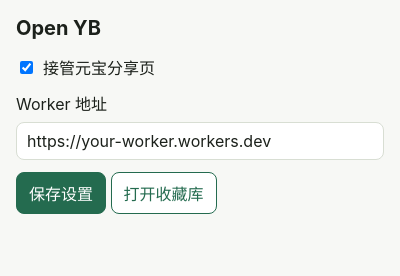
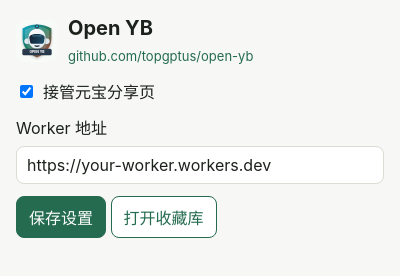
Before and after one commit to topgptus/open-yb, a browser extension: page extension/popup.html in a window 400 px wide. Drawn offline with Linux system fonts and the light colour scheme.

Commit message:
Add extension logo and project link
Add Open YB extension logo assets and GitHub project links without private Worker URLs.

```diff
--- a/extension/popup.html
+++ b/extension/popup.html
@@ -8,7 +8,13 @@
   </head>
   <body class="oyb-extension">
     <main class="oyb-popup">
-      <h1>Open YB</h1>
+      <header class="oyb-popup-brand">
+        <img src="icons/open-yb-logo.svg" alt="" width="42" height="42">
+        <div>
+          <h1>Open YB</h1>
+          <a href="https://github.com/topgptus/open-yb" target="_blank" rel="noreferrer">github.com/topgptus/open-yb</a>
+        </div>
+      </header>
       <label class="oyb-switch">
         <input id="enabled" type="checkbox">
         <span>接管元宝分享页</span>
--- a/extension/styles.css
+++ b/extension/styles.css
@@ -147,9 +147,34 @@
   padding: 16px;
 }
 
+.oyb-popup-brand {
+  align-items: center;
+  display: grid;
+  gap: 10px;
+  grid-template-columns: auto 1fr;
+  margin-bottom: 14px;
+}
+
+.oyb-popup-brand img {
+  display: block;
+}
+
 .oyb-popup h1 {
   font-size: 20px;
-  margin-bottom: 14px;
+  margin: 0 0 4px;
+}
+
+.oyb-popup-brand a,
+.oyb-project-link {
+  color: var(--oyb-accent);
+  font-size: 13px;
+  overflow-wrap: anywhere;
+  text-decoration: none;
+}
+
+.oyb-popup-brand a:hover,
+.oyb-project-link:hover {
+  text-decoration: underline;
 }
 
 .oyb-switch,
```
Also changed, not shown: extension/options.html (+1 -0 lines), README.md, extension/icons/icon-128.png (added), extension/icons/icon-16.png (added), extension/icons/icon-32.png (added), extension/icons/icon-48.png (added), extension/icons/open-yb-logo.svg (added), extension/manifest.json.
